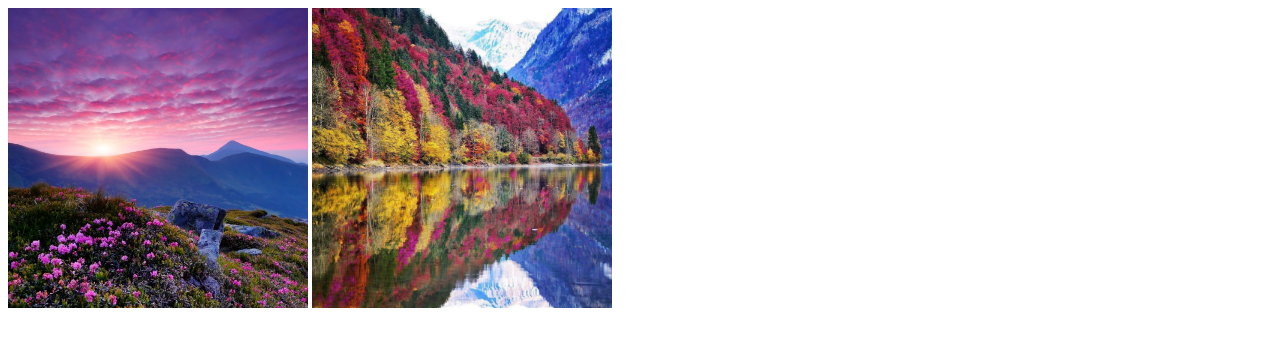
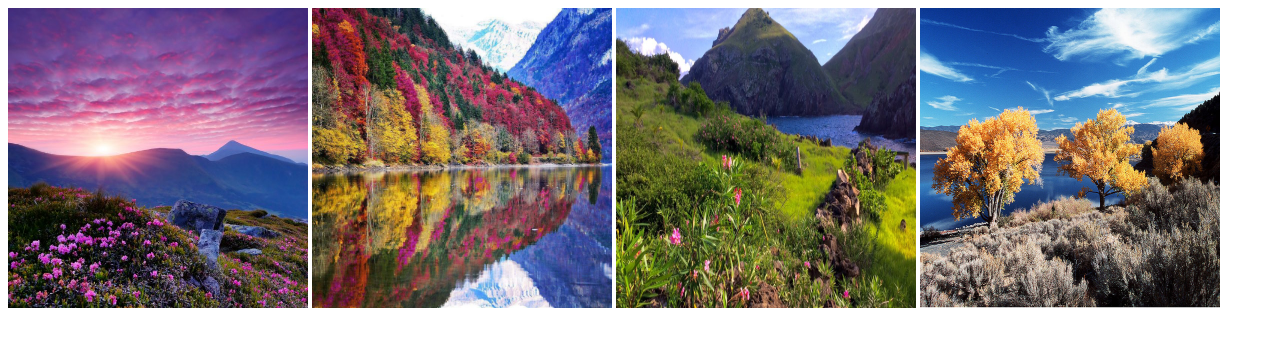
Before and after one commit to anastasia1201/MyRD_LUZHNA, a plain HTML site: page index.html in a window 1280 px wide. Drawn offline with Linux system fonts and the light colour scheme; files whose address does not match are found by name.

Commit message:
add pics to index.html

```diff
--- a/index.html
+++ b/index.html
@@ -8,5 +8,8 @@
  <body>
 <img src="C:\Users\asus\LR_LUZHNA_GIT1\images\1.jpg" width="300" height="300">
 <img src="C:\Users\asus\LR_LUZHNA_GIT1\images\2.jpg" width="300" height="300">
+<img src="C:\Users\asus\LR_LUZHNA_GIT1\images2\3.jpg" width="300" height="300">
+<img src="C:\Users\asus\LR_LUZHNA_GIT1\images2\4.jpg" width="300" height="300">
+
  </body>
 </html>
```
